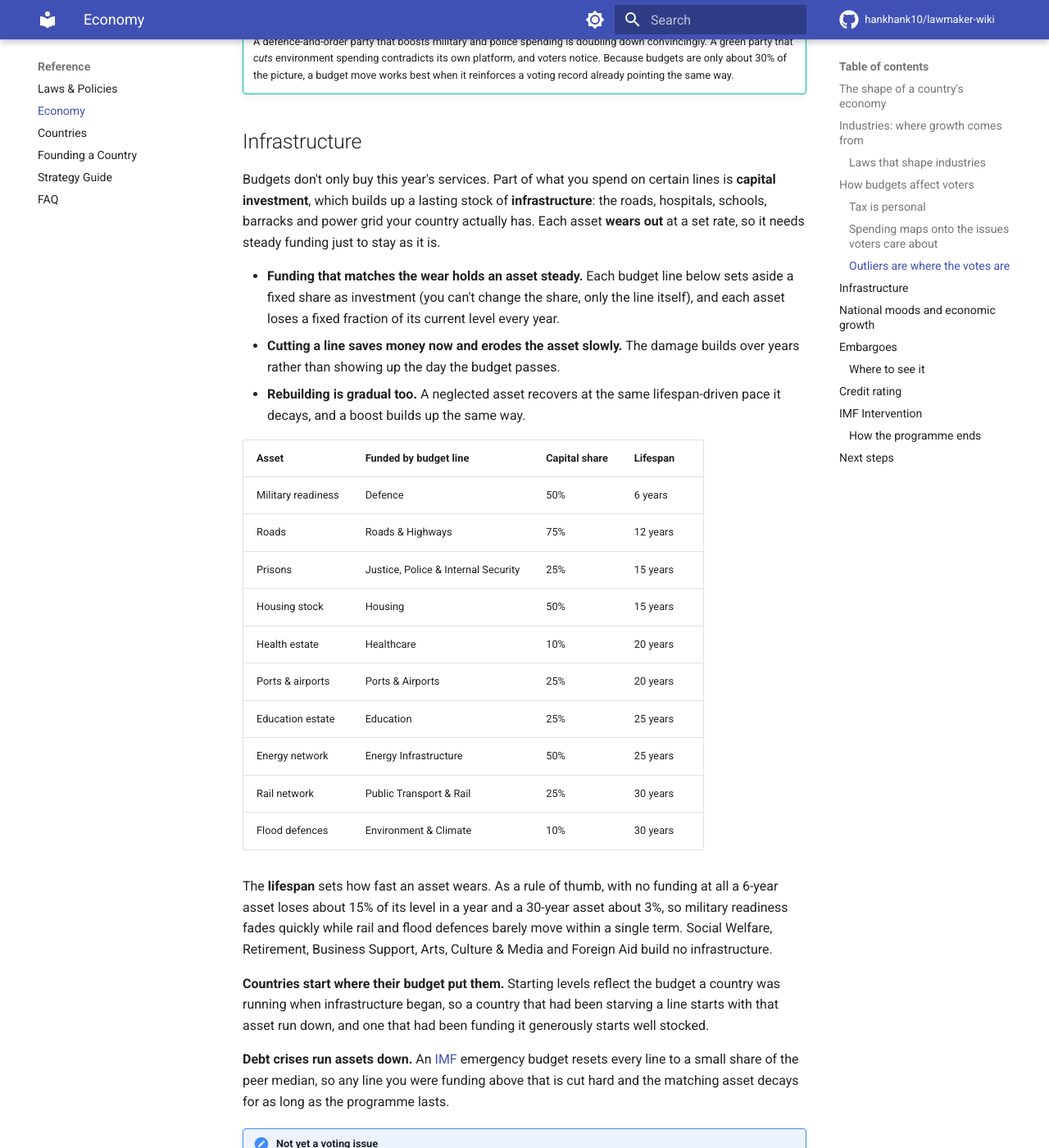
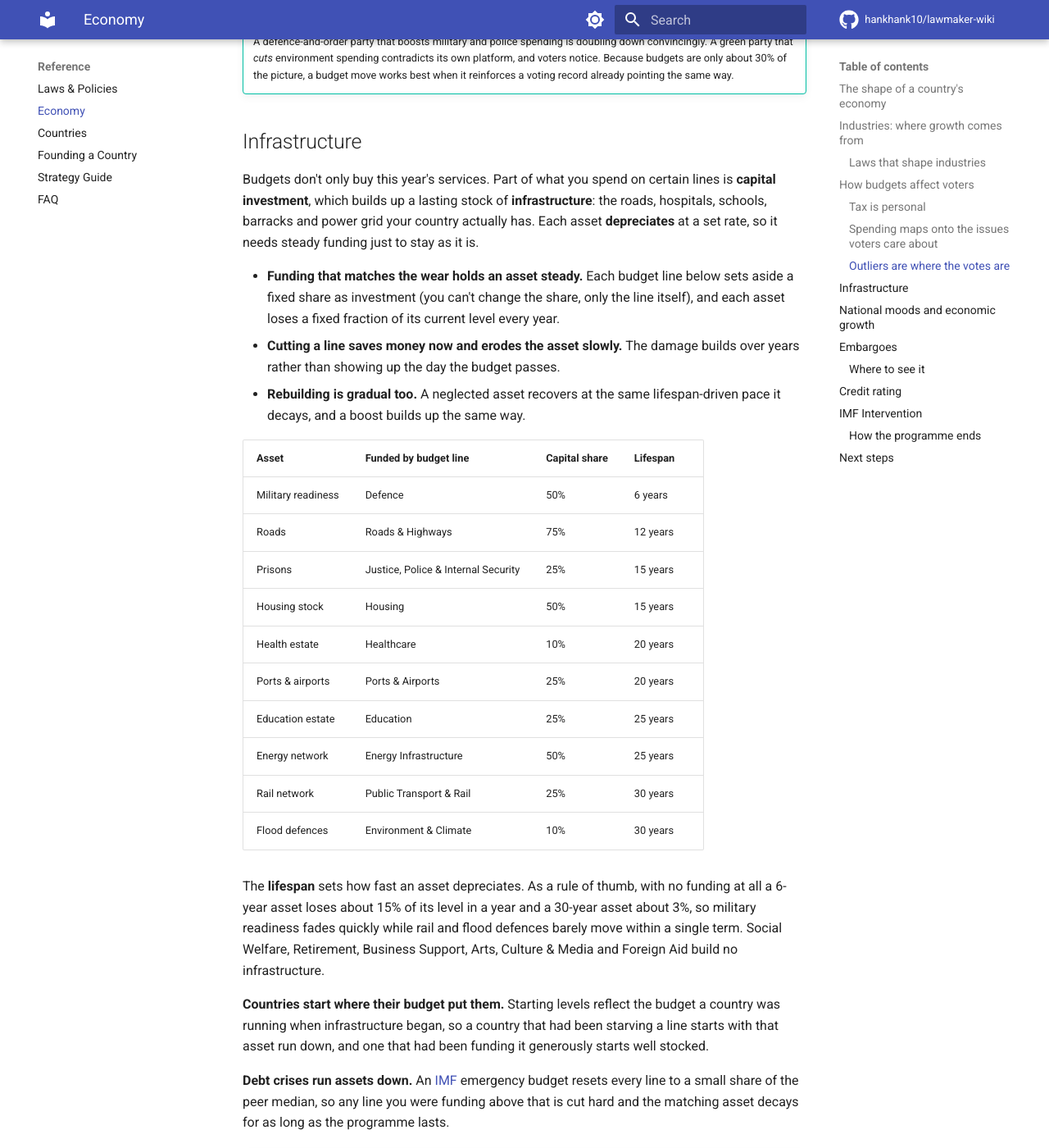
Before and after one commit to hankhank10/lawmaker-wiki, an MkDocs documentation site: the page built from docs/gameplay/economy.md, in a window 1280 px wide and 1400 px high, scrolled down 3275 px. Shown: the whole window at 82% size. Built offline with MkDocs 1.6.1 and Material for MkDocs 9.7.7, drawn with Linux system fonts in a browser that asks for light colours; comment, search, counter and statistics services are not loaded.

Commit message:
📝 Sync from private repo
Auto-synced from hankhank10/lawmaker/game-manual

```diff
--- a/docs/gameplay/economy.md
+++ b/docs/gameplay/economy.md
@@ -70,7 +70,7 @@ Your country is compared with similar **peer countries**. Spending far above or
 
 ## Infrastructure
 
-Budgets don't only buy this year's services. Part of what you spend on certain lines is **capital investment**, which builds up a lasting stock of **infrastructure**: the roads, hospitals, schools, barracks and power grid your country actually has. Each asset **wears out** at a set rate, so it needs steady funding just to stay as it is.
+Budgets don't only buy this year's services. Part of what you spend on certain lines is **capital investment**, which builds up a lasting stock of **infrastructure**: the roads, hospitals, schools, barracks and power grid your country actually has. Each asset **depreciates** at a set rate, so it needs steady funding just to stay as it is.
 
 - **Funding that matches the wear holds an asset steady.** Each budget line below sets aside a fixed share as investment (you can't change the share, only the line itself), and each asset loses a fixed fraction of its current level every year.
 - **Cutting a line saves money now and erodes the asset slowly.** The damage builds over years rather than showing up the day the budget passes.
@@ -89,7 +89,7 @@ Budgets don't only buy this year's services. Part of what you spend on certain l
 | Rail network | Public Transport & Rail | 25% | 30 years |
 | Flood defences | Environment & Climate | 10% | 30 years |
 
-The **lifespan** sets how fast an asset wears. As a rule of thumb, with no funding at all a 6-year asset loses about 15% of its level in a year and a 30-year asset about 3%, so military readiness fades quickly while rail and flood defences barely move within a single term. Social Welfare, Retirement, Business Support, Arts, Culture & Media and Foreign Aid build no infrastructure.
+The **lifespan** sets how fast an asset depreciates. As a rule of thumb, with no funding at all a 6-year asset loses about 15% of its level in a year and a 30-year asset about 3%, so military readiness fades quickly while rail and flood defences barely move within a single term. Social Welfare, Retirement, Business Support, Arts, Culture & Media and Foreign Aid build no infrastructure.
 
 **Countries start where their budget put them.** Starting levels reflect the budget a country was running when infrastructure began, so a country that had been starving a line starts with that asset run down, and one that had been funding it generously starts well stocked.
 
```
